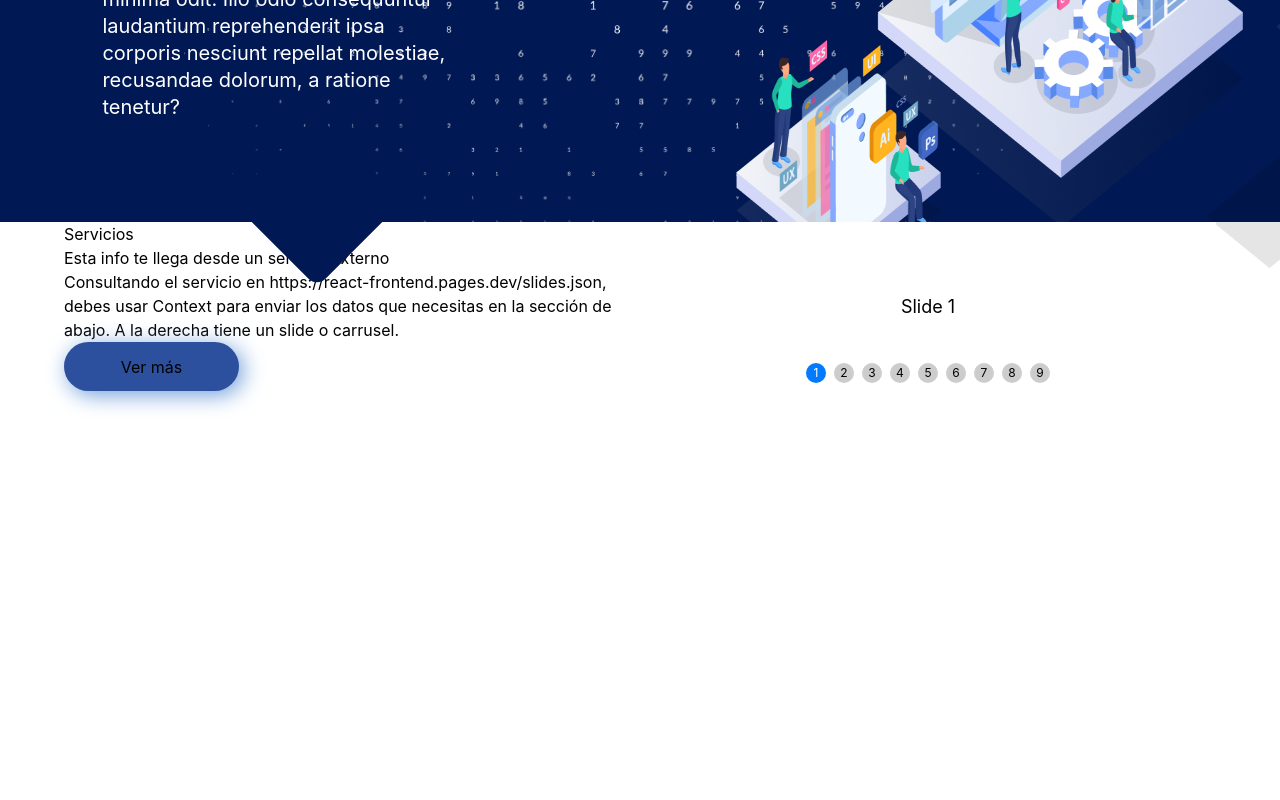
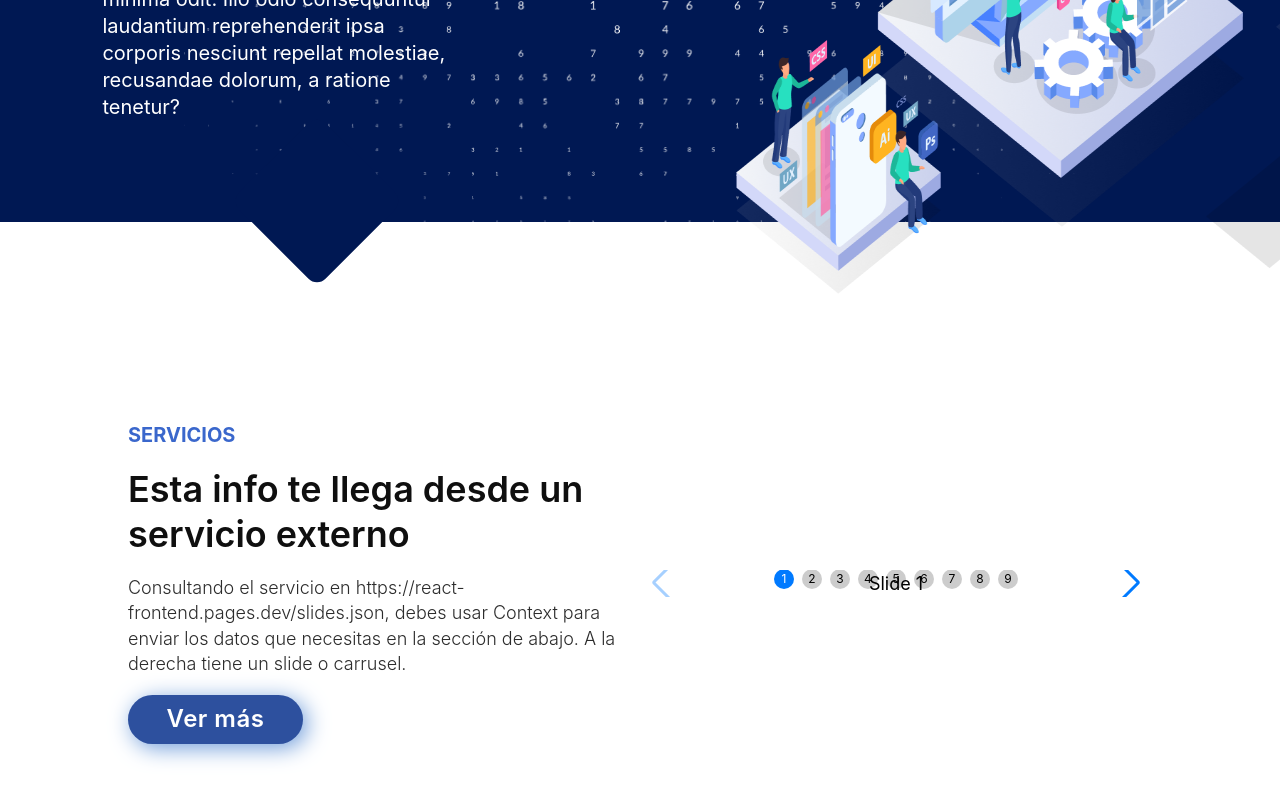
Before and after one commit to imenvyx/react-test-figma, a React (Vite) app: page / in a window 1280 px wide. Shown: the part 500-1300 px from the top of the page. Built offline with nearby package versions, Linux system fonts and the light colour scheme; no server answers.

Commit message:
Create Servicies view with Swiper and install font aweson

```diff
--- a/package.json
+++ b/package.json
@@ -16,6 +16,11 @@
   "license": "ISC",
   "dependencies": {
     "@tailwindcss/forms": "^0.5.3",
+    "@fortawesome/fontawesome-svg-core": "^6.3.0",
+    "@fortawesome/free-brands-svg-icons": "^6.3.0",
+    "@fortawesome/free-regular-svg-icons": "^6.3.0",
+    "@fortawesome/free-solid-svg-icons": "^6.3.0",
+    "@fortawesome/react-fontawesome": "^0.2.0",
     "react": "^18.2.0",
     "react-dom": "18.2.0",
     "swiper": "^9.4.1"
--- a/src/components/ServicesView/Services.jsx
+++ b/src/components/ServicesView/Services.jsx
@@ -1,4 +1,3 @@
-
 import React, { useEffect, useState } from "react";
 import SwiperServicies from "./SwiperServicies";
 
@@ -16,27 +15,29 @@ function Services() {
       .then((data) => setServicies(data));
   }, []);
 
-
-
   console.log(servicies);
   return (
     <div className="h-[722px] w-full">
-      <div className="w-[90vw] flex flex-row mx-auto">
+      <div className="w-[80vw] h-full flex flex-row  items-center mx-auto">
         <div className="servicies-left w-[50%]">
-          <h2>Servicios</h2>
-          <h4>Esta info te llega desde un servicio externo</h4>
-          <p>
+          <h2 className="text-[#3A67CC] mb-[18px] text-[20px]  text-[Inter] font-bold leading-[135.523%] uppercase ">
+            Servicios
+          </h2>
+          <h4 className="text-[#0F0F0F] mb-[18px] text-[36px] text-[Inter] font-semibold leading-[124.523%]">
+            Esta info te llega desde un servicio externo
+          </h4>
+          <p className="text-[#2C2C2C] mb-[18px] text-[18px] text-[Inter] font-light leading-[142.523%]">
             Consultando el servicio en
             https://react-frontend.pages.dev/slides.json, debes usar Context
             para enviar los datos que necesitas en la sección de abajo. A la
             derecha tiene un slide o carrusel.
           </p>
-          <button className="w-[175px] h-[49px] shrink-0 rounded-[56px] bg-[#2D509E] shadow-[4px_4px_22px_0_#709DDA]">
+          <button className="w-[175px] h-[49px] shrink-0 rounded-[56px] bg-[#2D509E] shadow-[4px_4px_22px_0_#709DDA]  text-[#FFF] text-center text-[24px] text-[Inter] font-semibold leading-[135.523%] tracking-[0.48px]">
             Ver más
           </button>
         </div>
         <div className="servicies-right w-[50%]">
-         <SwiperServicies />
+          <SwiperServicies />
         </div>
       </div>
     </div>
--- a/src/components/ServicesView/SwiperServicies.jsx
+++ b/src/components/ServicesView/SwiperServicies.jsx
@@ -6,10 +6,11 @@ import { Swiper, SwiperSlide } from "swiper/react";
 // Import Swiper styles
 import "swiper/css";
 import "swiper/css/pagination";
+import "swiper/css/navigation";
 import "./swiper-styles.css";
 
 // import required modules
-import { Pagination } from "swiper";
+import { Pagination, Navigation } from "swiper";
 function SwiperServicies() {
   const pagination = {
     clickable: true,
@@ -18,7 +19,12 @@ function SwiperServicies() {
     },
   };
   return (
-    <Swiper pagination={pagination} modules={[Pagination]} className="mySwiper">
+    <Swiper
+      navigation={true}
+      pagination={pagination}
+      modules={[Pagination, Navigation]}
+      className="swiper-servicies"
+    >
       <SwiperSlide>Slide 1</SwiperSlide>
       <SwiperSlide>Slide 2</SwiperSlide>
       <SwiperSlide>Slide 3</SwiperSlide>
```
Also changed, not shown: 1 other file (tests, documents, lock files or other folders).
